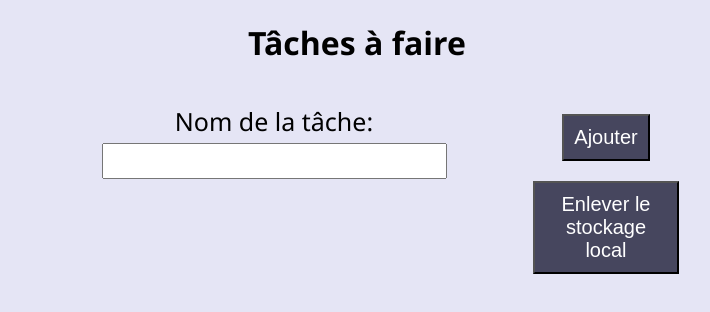
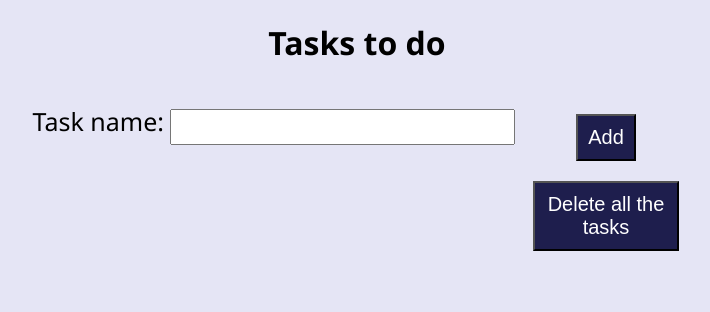
Before and after one commit to Ayphil/to-do-list, a website: page index.html in a window 1280 px wide. Shown: the whole page, without its empty margins (283-993 px from the left). Drawn offline with Linux system fonts and the light colour scheme.

Commit message:
Added a README and localized to english

```diff
--- a/index.css
+++ b/index.css
@@ -29,13 +29,23 @@ input[value]{
 }
 
 button, input[type="submit"]{
-    background-color: rgb(70, 70, 94);
+    background-color: rgb(30, 30, 77);
     color: white;
     font-size: 20px;
     padding: 10px;
     margin: 10px;
     display: inline;
 }
+
+button:hover, input[type="submit"]:hover{
+    background-color: rgb(186, 186, 255);
+    color: rgb(24, 24, 29);
+    font-size: 20px;
+    padding: 10px;
+    margin: 10px;
+    display: inline;
+}
+
 i {
     color : red;
 }
--- a/index.html
+++ b/index.html
@@ -13,16 +13,16 @@
 
 <body>
 
-    <h1>Tâches à faire</h1>
+    <h1>Tasks to do</h1>
     <form onsubmit="onFormSubmit(event)">
         <div style="margin-bottom: 100px;" class="row">
             <div class="grid col-50">
                 <div class="grid-item">
-                    <label for="name">Nom de la tâche: <input type="text" size="40" required name="name" id="name" /></label>
+                    <label for="name">Task name: <input type="text" size="40" required name="name" id="name" /></label>
                 </div>
                 <div class="grid-item">
-                    <input type="submit" name="add" id="add" value="Ajouter">
-                    <button type="button" name="clear" id="clear" onclick="clearLocalStorage()">Enlever le stockage local</button>
+                    <input type="submit" name="add" id="add" value="Add">
+                    <button type="button" name="clear" id="clear" onclick="clearLocalStorage()">Delete all the tasks</button>
                 </div>
             </div>
         </div>
```
Also changed, not shown: README.md (added).
